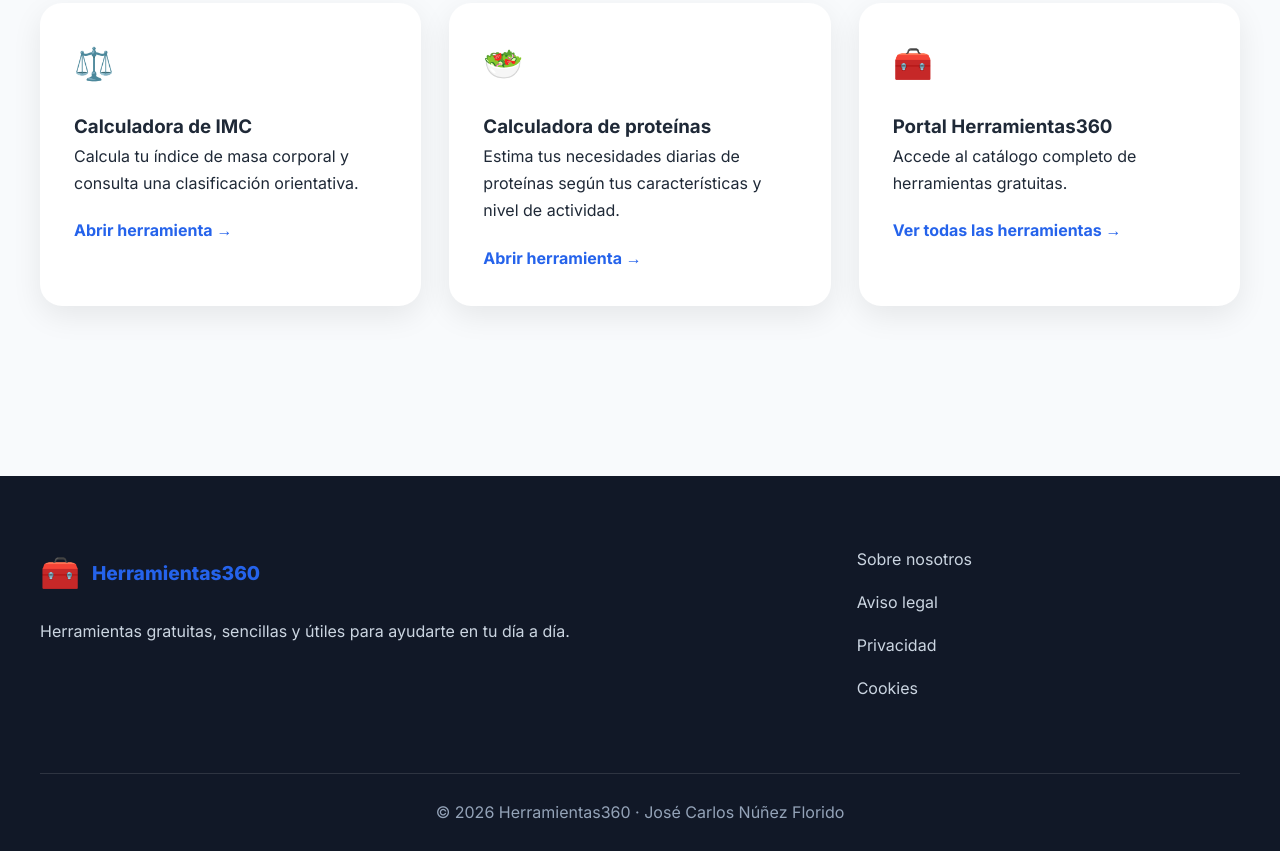
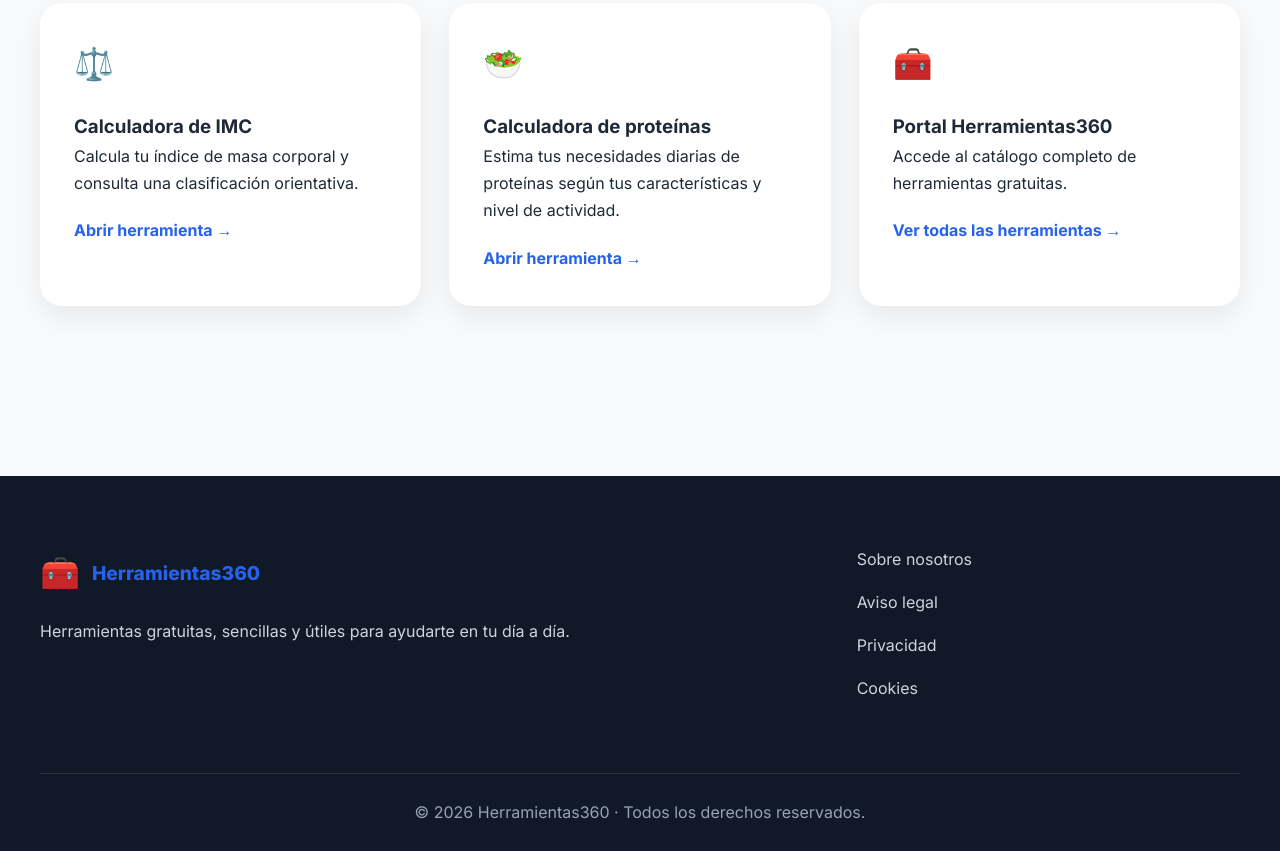
Before and after one commit to tpz4hm662z-rgb/calculadora-porcentaje-masa-muscular, a plain HTML site: page index.html in a window 1280 px wide. Shown: the part 7049-7900 px from the top of the page. Drawn offline with Linux system fonts and the light colour scheme.

Commit message:
Update index.html

```diff
--- a/index.html
+++ b/index.html
@@ -6,7 +6,7 @@
     <!-- =====================================================
          HERRAMIENTAS360
          Versión 3.0
-         © 2026 José Carlos Núñez Florido
+         © 2026 Herramientas360 · Todos los derechos reservados.
     ====================================================== -->
 
 
@@ -1616,7 +1616,7 @@
         <div class="contenedor copyright">
 
             <p>
-                © 2026 Herramientas360 · José Carlos Núñez Florido
+                © 2026 Herramientas360 · Todos los derechos reservados.
             </p>
 
         </div>
```
